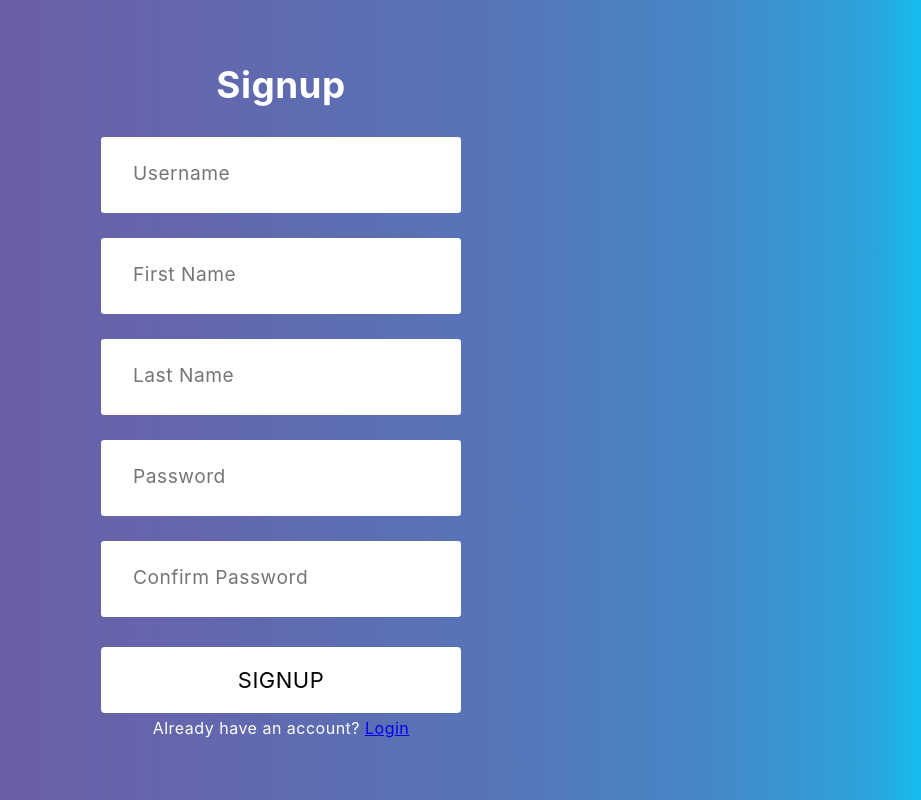
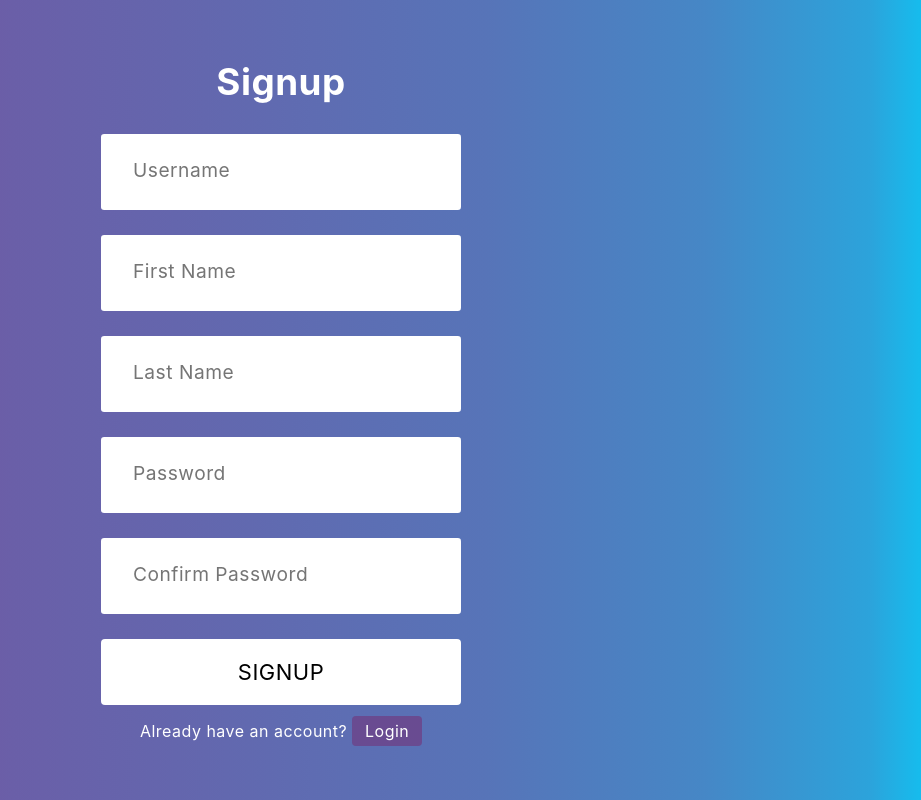
Before and after one commit to zshanahmed/react-chat-application, a React (Create React App) app: page /signup in a window 1280 px wide. Shown: the whole page, without its empty margins (359-1280 px from the left). Built offline with nearby package versions, Linux system fonts and the light colour scheme.

Commit message:
Added style to links and replace a tag with Link

```diff
--- a/src/App.css
+++ b/src/App.css
@@ -272,7 +272,7 @@
     width: 200px;
     transition: all 0.4s;
     cursor: pointer;
-    margin: 5px;
+    margin-bottom: 1rem;
     width: 90%;
   }
   .button span {
@@ -330,3 +330,16 @@
     background-color: #b92a2a;
     color: #FFF;
   }
+
+  .link {
+    background-color: #694b91;
+    text-decoration: none;
+    color: #FFF;
+    padding: 0.3rem 0.8rem;
+    border-radius: 4px;
+    transition: 350ms;
+  }
+
+  .link:hover{
+    background-color: #46325f;
+  }
--- a/src/components/LoginForm.jsx
+++ b/src/components/LoginForm.jsx
@@ -1,4 +1,5 @@
 import { useState } from "react";
+import {Link} from "react-router-dom";
 import axios from "axios";
 
 const LoginForm = () => {
@@ -37,7 +38,7 @@ const LoginForm = () => {
                         <button type="submit" className="button">
                             <span>Start Chatting</span>
                         </button>
-                        <span style={{color: "#FFF"}}>Don't have an account? <a href="/signup">Signup</a> </span>
+                        <span style={{color: "#FFF"}}>Don't have an account? <Link className="link" to="/signup">Signup</Link> </span>
                     </div>
                     <h2 className="error">{error}</h2>
                 </form>
--- a/src/components/SignupForm.jsx
+++ b/src/components/SignupForm.jsx
@@ -1,4 +1,5 @@
 import { useState, useEffect } from "react";
+import {Link} from 'react-router-dom';
 import axios from "axios";
 
 const SignupForm = () => {
@@ -27,11 +28,9 @@ const SignupForm = () => {
 
     axios(config)
       .then(function (response) {
-        console.log(response.data);
+        console.log(response);
+        // window.location.href="/login";
       })
-      .catch(function (error) {
-        console.log(error);
-      });
   };
 
   useEffect(() => {
@@ -64,7 +63,6 @@ const SignupForm = () => {
             onChange={(e) => setFirstName(e.target.value)}
             className="input"
             placeholder="First Name"
-            required
           />
           <input
             type="text"
@@ -72,7 +70,6 @@ const SignupForm = () => {
             onChange={(e) => setLastName(e.target.value)}
             className="input"
             placeholder="Last Name"
-            required
           />
           <input
             type="password"
@@ -95,7 +92,7 @@ const SignupForm = () => {
               <span>Signup</span>
             </button>
             <span style={{ color: "#FFF" }}>
-              Already have an account? <a href="/login">Login</a>{" "}
+              Already have an account? <Link className="link" to="/login">Login</Link>
             </span>
           </div>
         </form>
--- a/src/index.js
+++ b/src/index.js
@@ -7,8 +7,8 @@ import SignupForm from "./components/SignupForm";
 ReactDOM.render(
     <Router>
         <Switch>
-            <Route path="/login" render={() => <App/>}/>
-            <Route path="/signup" render={()=> <SignupForm/>}/>
+            <Route exact path="/login" render={() => <App/>}/>
+            <Route exact path="/signup" render={()=> <SignupForm/>}/>
             <Redirect from="/" to="/login"/>
         </Switch>
     </Router>,
```
